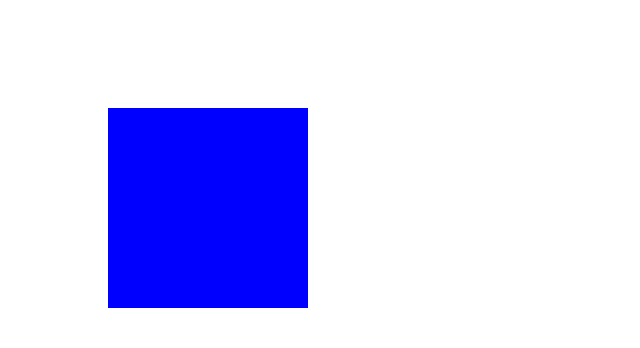
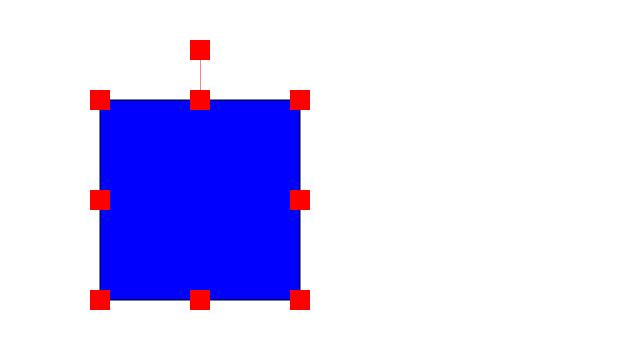
Before and after one commit to Prince-Hervoet/WinterVerbal, a website with bundled scripts: page src/index.html in a window 1280 px wide. Shown: the whole page, without its empty margins (0-640 px from the left). Built offline with nearby package versions, Linux system fonts and the light colour scheme.

Commit message:
feat: #add codes

```diff
--- a/src/event/mouseMove.ts
+++ b/src/event/mouseMove.ts
@@ -1,3 +1,5 @@
+import { judgePointOnShape } from "../util/calculate";
+import { CornerStyleName } from "../widget/someTypes";
 import { CanvasEvent, StateEnum } from "./canvasEvent";
 
 export function mouseMoveHandler(event: MouseEvent, canvasEvent: CanvasEvent) {
@@ -13,6 +15,15 @@ function mouseMoveCommon(event: MouseEvent, canvasEvent: CanvasEvent) {
   const widget = canvasEvent.renderCanvas.pointOnWidget(offsetX, offsetY);
   if (widget) {
     canvasEvent.container.setAttribute("style", `cursor: pointer;`);
+    const cornerPoints = widget.getCornerPoints();
+    for (let i = 0; i < cornerPoints.length; ++i) {
+      if (judgePointOnShape(offsetX, offsetY, cornerPoints[i])) {
+        console.log(i);
+        const styleName = (CornerStyleName as any)[i + ""];
+        canvasEvent.container.setAttribute("style", `cursor: ${styleName};`);
+        break;
+      }
+    }
   } else {
     canvasEvent.container.setAttribute("style", `cursor: default;`);
   }
--- a/src/index.html
+++ b/src/index.html
@@ -4,6 +4,12 @@
     <meta charset="UTF-8">
     <meta name="viewport" content="width=device-width, initial-scale=1.0">
     <title>Document</title>
+    <style>
+        body{
+            padding: 0;
+            margin: 0;
+        }
+    </style>
 </head>
 <body>
     <div id="a"></div>
--- a/src/index.ts
+++ b/src/index.ts
@@ -11,6 +11,7 @@ const rect1 = new Rect({
   width: 200,
   height: 200,
   style: { fillStyle: "blue" },
+  transformerStyle: { fillStyle: "red" },
 });
 
 const rect2 = new Rect({
@@ -21,12 +22,7 @@ const rect2 = new Rect({
   style: { fillStyle: "red" },
 });
 
-const rect3 = new Rect({
-  x: 300,
-  y: 100,
-  width: 200,
-  height: 200,
-  style: { strokeStyle: "black" },
-});
+const tr = new Transformer(rect1);
+console.log(rect1);
 
 canvas.place(rect1);
--- a/src/util/calculate.ts
+++ b/src/util/calculate.ts
@@ -16,25 +16,36 @@ export function judgePointOnWidget(
   widget: VerbalWidget
 ): boolean {
   const pathPoints = widget.getPathPoints();
+  return judgePointOnShape(x, y, pathPoints);
+}
+
+/**
+ * 判断点是否在一个图形中
+ * @param x
+ * @param y
+ * @param points
+ * @returns
+ */
+export function judgePointOnShape(x: number, y: number, points: Point[]) {
   let px1,
     px2,
     py1,
     py2,
     count = 0;
-  for (let i = 1; i < pathPoints.length; ++i) {
-    px1 = pathPoints[i].x;
-    px2 = pathPoints[i - 1].x;
+  for (let i = 1; i < points.length; ++i) {
+    px1 = points[i].x;
+    px2 = points[i - 1].x;
     if (px1 < x && px2 < x) continue;
-    py1 = pathPoints[i].y;
-    py2 = pathPoints[i - 1].y;
-    if ((py1 <= y && py2 >= y) || (py1 >= y && py2 <= y)) ++count;
+    py1 = points[i].y;
+    py2 = points[i - 1].y;
+    if ((py1 < y && py2 > y) || (py1 > y && py2 < y)) ++count;
   }
-  px1 = pathPoints[0].x;
-  px2 = pathPoints[pathPoints.length - 1].x;
+  px1 = points[0].x;
+  px2 = points[points.length - 1].x;
   if (px1 >= x || px2 >= x) {
-    py1 = pathPoints[0].y;
-    py2 = pathPoints[pathPoints.length - 1].y;
-    if ((py1 <= y && py2 >= y) || (py1 >= y && py2 <= y)) ++count;
+    py1 = points[0].y;
+    py2 = points[points.length - 1].y;
+    if ((py1 < y && py2 > y) || (py1 > y && py2 < y)) ++count;
   }
   return (count & 1) === 1;
 }
--- a/src/widget/someTypes.ts
+++ b/src/widget/someTypes.ts
@@ -2,3 +2,15 @@ export class Point {
   public x: number = 0;
   public y: number = 0;
 }
+
+export const CornerStyleName = {
+  0: "nwse-resize",
+  1: "ns-resize",
+  2: "nesw-resize	",
+  3: "ew-resize",
+  4: "nwse-resize",
+  5: "ns-resize",
+  6: "nesw-resize	",
+  7: "ew-resize",
+  8: "grabbing",
+};
--- a/src/widget/transformer.ts
+++ b/src/widget/transformer.ts
@@ -1,14 +1,17 @@
 import { VerbalWidget } from "./verbalWidget";
 
 export class Transformer extends VerbalWidget {
-  public cornerWidth: number = 10;
-  public cornerHeight: number = 10;
-  public widget: VerbalWidget;
+  public cornerWidth: number = 20;
+  public cornerHeight: number = 20;
 
   constructor(widget: VerbalWidget) {
-    super({});
-    this.widget = widget;
-    widget.transformer = this;
+    super({
+      x: widget.get("x"),
+      y: widget.get("y"),
+      width: widget.getWidth(),
+      height: widget.getHeight(),
+      degree: widget.get("degree"),
+    });
   }
 
   _render(canvasCtx: CanvasRenderingContext2D): void {
--- a/src/widget/verbalWidget.ts
+++ b/src/widget/verbalWidget.ts
@@ -25,8 +25,9 @@ export abstract class VerbalWidget implements EventCenter {
   public boundingBoxPoints: Point[] = [];
   public eventObject: any = {};
   public style: any = {};
+  public transformerStyle: any = {};
   public transformer: VerbalWidget | null = null;
-  public showTransformer: boolean = false;
+  public showTransformer: boolean = true;
 
   constructor(props: any) {
     const self: any = this;
@@ -62,9 +63,10 @@ export abstract class VerbalWidget implements EventCenter {
     if (this.width === 0 || this.height === 0) return;
     canvasCtx.save();
     this._transform(canvasCtx);
-    this._setCtxStyle(canvasCtx);
+    this._setCtxStyle(this.style, canvasCtx);
     this._render(canvasCtx);
-    if (this.transformer) this.transformer._render(canvasCtx);
+    this._setCtxStyle(this.transformerStyle, canvasCtx);
+    if (this.showTransformer) this._renderTransformer(canvasCtx);
     canvasCtx.restore();
   }
 
@@ -90,6 +92,10 @@ export abstract class VerbalWidget implements EventCenter {
     return this.pathPoints;
   }
 
+  getCornerPoints() {
+    return this.cornerPoints;
+  }
+
   getBoundingBoxPoints(): Point[] {
     return [];
   }
@@ -102,6 +108,11 @@ export abstract class VerbalWidget implements EventCenter {
     return this.height * this.scaleY;
   }
 
+  get(name: string) {
+    const self: any = this;
+    return self[name];
+  }
+
   /**
    * 更新路径顶点数组
    */
@@ -111,42 +122,59 @@ export abstract class VerbalWidget implements EventCenter {
    * 更新控制角顶点数组
    */
   _updateCornerPoints() {
-    const cornerWidth = this.style.cornerWidth ?? 10;
+    const cornerWidth = this.style.cornerWidth ?? 20;
     const cornerWidthHalf = cornerWidth >> 1;
-    const cornerHeight = this.style.cornerHeight ?? 10;
+    const cornerHeight = this.style.cornerHeight ?? 20;
     const cornerHeightHalf = cornerHeight >> 1;
-    // 左上
-    this.cornerPoints[0] = [];
-    this.cornerPoints[0].push(
+    const width = this.getWidth();
+    const height = this.getHeight();
+    const widthHalf = width >> 1;
+    const heightHalf = height >> 1;
+    const dirs = [
+      [0, 0],
+      [widthHalf, 0],
+      [width, 0],
+      [width, heightHalf],
+      [width, height],
+      [widthHalf, height],
+      [0, height],
+      [0, heightHalf],
+    ];
+    for (let i = 0; i < 8; ++i) {
+      this.cornerPoints[i] = [];
+      const x = this.x + dirs[i][0];
+      const y = this.y + dirs[i][1];
+      this.cornerPoints[i].push(
         pointRotate(
-        this.x - cornerWidthHalf,
-        this.y - cornerHeightHalf,
+          x - cornerWidthHalf,
+          y - cornerHeightHalf,
           this.centerX,
           this.centerY,
           this.degree
         ),
         pointRotate(
-        this.x - cornerWidthHalf + cornerWidth,
-        this.y - cornerHeightHalf,
+          x + cornerWidthHalf,
+          y - cornerHeightHalf,
           this.centerX,
           this.centerY,
           this.degree
         ),
         pointRotate(
-        this.x - cornerWidthHalf + cornerWidth,
-        this.y - cornerHeightHalf + cornerHeight,
+          x + cornerWidthHalf,
+          y + cornerHeightHalf,
           this.centerX,
           this.centerY,
           this.degree
         ),
         pointRotate(
-        this.x - cornerWidthHalf,
-        this.y - cornerHeightHalf + cornerHeight,
+          x - cornerWidthHalf,
+          y + cornerHeightHalf,
           this.centerX,
           this.centerY,
           this.degree
         )
       );
+    }
   }
 
   /**
@@ -166,11 +194,11 @@ export abstract class VerbalWidget implements EventCenter {
    * 设置ctx风格
    * @param canvasCtx
    */
-  _setCtxStyle(canvasCtx: CanvasRenderingContext2D) {
+  _setCtxStyle(style: any, canvasCtx: CanvasRenderingContext2D) {
     const target: any = canvasCtx;
-    const keys = Object.keys(this.style);
+    const keys = Object.keys(style);
     for (const key of keys) {
-      target[key] = this.style[key] ?? target[key];
+      target[key] = style[key] ?? target[key];
     }
   }
 
@@ -190,4 +218,43 @@ export abstract class VerbalWidget implements EventCenter {
     canvasCtx.rotate(degreeToAngle(this.degree)); // 旋转
     canvasCtx.translate(-this.centerX, -this.centerY);
   }
+
+  _renderTransformer(canvasCtx: CanvasRenderingContext2D) {
+    const cornerWidth = this.style.cornerWidth ?? 20;
+    const cornerWidthHalf = cornerWidth >> 1;
+    const cornerHeight = this.style.cornerHeight ?? 20;
+    const cornerHeightHalf = cornerHeight >> 1;
+    const width = this.getWidth();
+    const height = this.getHeight();
+    const widthHalf = width >> 1;
+    const heightHalf = height >> 1;
+    const dirs = [
+      [0, 0],
+      [widthHalf, 0],
+      [width, 0],
+      [width, heightHalf],
+      [width, height],
+      [widthHalf, height],
+      [0, height],
+      [0, heightHalf],
+    ];
+    canvasCtx.strokeRect(this.x, this.y, width, height);
+    for (let i = 0; i < 8; ++i) {
+      const x = this.x + dirs[i][0];
+      const y = this.y + dirs[i][1];
+      canvasCtx.fillRect(
+        x - cornerWidthHalf,
+        y - cornerHeightHalf,
+        cornerWidth,
+        cornerHeight
+      );
     }
+    canvasCtx.fillRect(this.x + dirs[1][0], this.y + dirs[1][1], 0.5, -50);
+    canvasCtx.fillRect(
+      this.x + dirs[1][0] - cornerWidthHalf,
+      this.y + dirs[1][1] - 50 - cornerHeightHalf,
+      cornerWidth,
+      cornerHeight
+    );
+  }
+}
```
Lines whose indentation alone changed are shown as unchanged.
